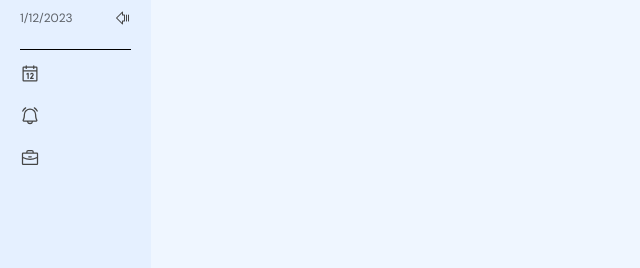
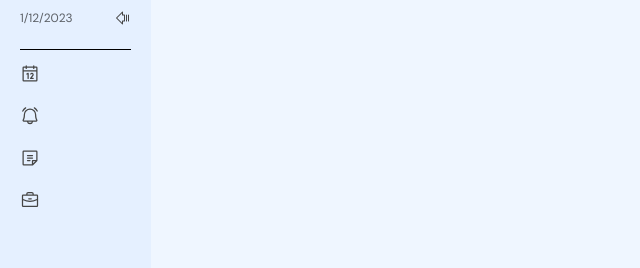
Before and after one commit to DiamondD7/yougotjob_client, a React (Vite) app: page /home in a window 1280 px wide. Shown: the top 268 px of the page, without its empty margins (0-640 px from the left). Built offline with nearby package versions, Linux system fonts and the light colour scheme.

Commit message:
added icon lab result

```diff
--- a/src/components/Nav/Nav.jsx
+++ b/src/components/Nav/Nav.jsx
@@ -7,6 +7,7 @@ import {
   ArrowFatLinesRight,
   ArrowFatLinesLeft,
   User,
+  Note,
 } from "@phosphor-icons/react";
 
 import "../../styles/navstyles.css";
@@ -63,6 +64,14 @@ const Nav = () => {
           </li>
           <li>
             <button>
+              <Note size={20} color="#454545" />
+            </button>
+            <label className={minimizedNav === true ? "" : "domain-label"}>
+              Lab Results
+            </label>
+          </li>
+          <li>
+            <button>
               <Briefcase size={20} color="#454545" />
             </button>
             <label className={minimizedNav === true ? "" : "domain-label"}>
```
